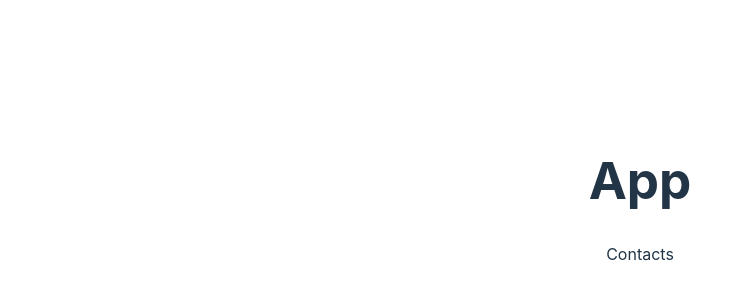
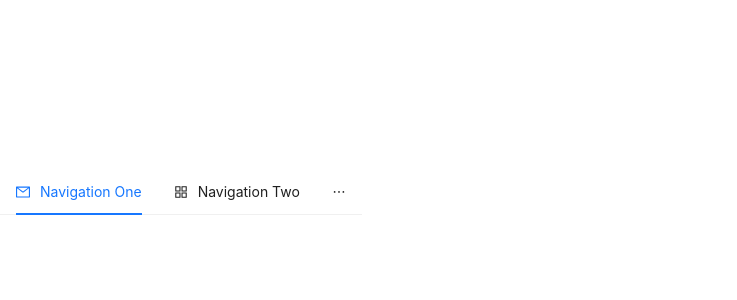
Before and after one commit to StanislavKovtun/react-stack, a React (Vite) app: page /contacts in a window 1280 px wide. Shown: the part 208-508 px from the top of the page, without its empty margins (0-737 px from the left). Built offline with nearby package versions, Linux system fonts and the light colour scheme.

Commit message:
Add nav menu using antd

```diff
--- a/src/App.tsx
+++ b/src/App.tsx
@@ -1,19 +1,95 @@
-import { Routes, Route } from 'react-router';
+//import { Routes, Route, BrowserRouter } from 'react-router-dom';
 
-import Main from './pages/Main'
-import Contacts from './pages/Contacts'
-import './App.css'
+//import Main from './pages/Main'
+//import Contacts from './pages/Contacts'
+//import './App.css'
 
-function App() {
-  return (
-    <div>
-      <h1>App</h1>
-      <Routes>
-        <Route path="/" element={<Main />} />
-        <Route path="/contacts" element={<Contacts />} />
-      </Routes>
-    </div>
-  );
-}
+//function App() {
+//  return (
+//    <BrowserRouter>
+//      <Routes>
+//        <Route path="*" element={<Main />} />
+//        <Route path="contacts" element={<Contacts />} />
+//      </Routes>
+//    </BrowserRouter>
+//  );
+//}
+
+//export default App;
+
+
+import { AppstoreOutlined, MailOutlined, SettingOutlined } from '@ant-design/icons';
+import { Menu } from 'antd';
+import { SetStateAction, useState } from 'react';
+
+const items = [
+  {
+    label: 'Navigation One',
+    key: 'mail',
+    icon: <MailOutlined />,
+  },
+  {
+    label: 'Navigation Two',
+    key: 'app',
+    icon: <AppstoreOutlined />,
+    //disabled: true,
+  },
+  {
+    label: 'Navigation Three - Submenu',
+    key: 'SubMenu',
+    icon: <SettingOutlined />,
+    children: [
+      {
+        type: 'group',
+        label: 'Item 1',
+        children: [
+          {
+            label: 'Option 1',
+            key: 'setting:1',
+          },
+          {
+            label: 'Option 2',
+            key: 'setting:2',
+          },
+        ],
+      },
+      {
+        type: 'group',
+        label: 'Item 2',
+        children: [
+          {
+            label: 'Option 3',
+            key: 'setting:3',
+          },
+          {
+            label: 'Option 4',
+            key: 'setting:4',
+          },
+        ],
+      },
+    ],
+  },
+  {
+    label: (
+      <a href="https://ant.design" target="_blank" rel="noopener noreferrer">
+        Navigation Four - Link
+      </a>
+    ),
+    key: 'alipay',
+  },
+];
+
+const App = () => {
+
+  const [current, setCurrent] = useState('mail');
+
+  const onClick = (e: { key: SetStateAction<string> }) => {
+    console.log('click ', e);
+    setCurrent(e.key);
+  };
+
+  return <Menu onClick={onClick} selectedKeys={[current]} mode="horizontal" items={items} />;
+
+};
 
 export default App;
--- a/src/main.tsx
+++ b/src/main.tsx
@@ -1,6 +1,6 @@
 import React from 'react'
 import ReactDOM from 'react-dom/client'
-import { BrowserRouter } from 'react-router-dom'
+//import { BrowserRouter } from 'react-router-dom'
 
 import App from './App.tsx'
 
@@ -8,8 +8,8 @@
 
 ReactDOM.createRoot(document.getElementById('root')!).render(
   <React.StrictMode>
-    <BrowserRouter>
+    {/*<BrowserRouter>*/}
       <App />
-    </BrowserRouter>
+    {/*</BrowserRouter>*/}
   </React.StrictMode>,
 )
--- a/src/pages/Main.tsx
+++ /dev/null
@@ -1,36 +0,0 @@
-import { useState } from 'react';
-import reactLogo from '../assets/react.svg';
-import viteLogo from '/vite.svg';
-
-import styles from './Main.module.scss';
-
-function Main() {
-  const [count, setCount] = useState(0);
-
-  return (
-    <>
-      <div>
-        <a href="https://vitejs.dev" target="_blank">
-          <img src={viteLogo} className={styles.logo} alt="Vite logo" />
-        </a>
-        <a href="https://react.dev" target="_blank">
-          <img src={reactLogo} className={`${styles.logo} ${styles.react}`} alt="React logo" />
-        </a>
-      </div>
-      <h1>Vite + React</h1>
-      <div className={styles.card}>
-        <button onClick={() => setCount((count) => count + 1)}>
-          count is {count}
-        </button>
-        <p>
-          Edit <code>src/App.tsx</code> and save to test HMR
-        </p>
-      </div>
-      <p className={styles['read-the-docs']}>
-        Click on the Vite and React logos to learn more
-      </p>
-    </>
-  )
-}
-
-export default Main;
```
Also changed, not shown: src/pages/Home.tsx (added, +44 -0 lines), src/pages/Home.module.scss (renamed from src/pages/Main.module.scss), 1 other file (tests, documents, lock files or other folders).
